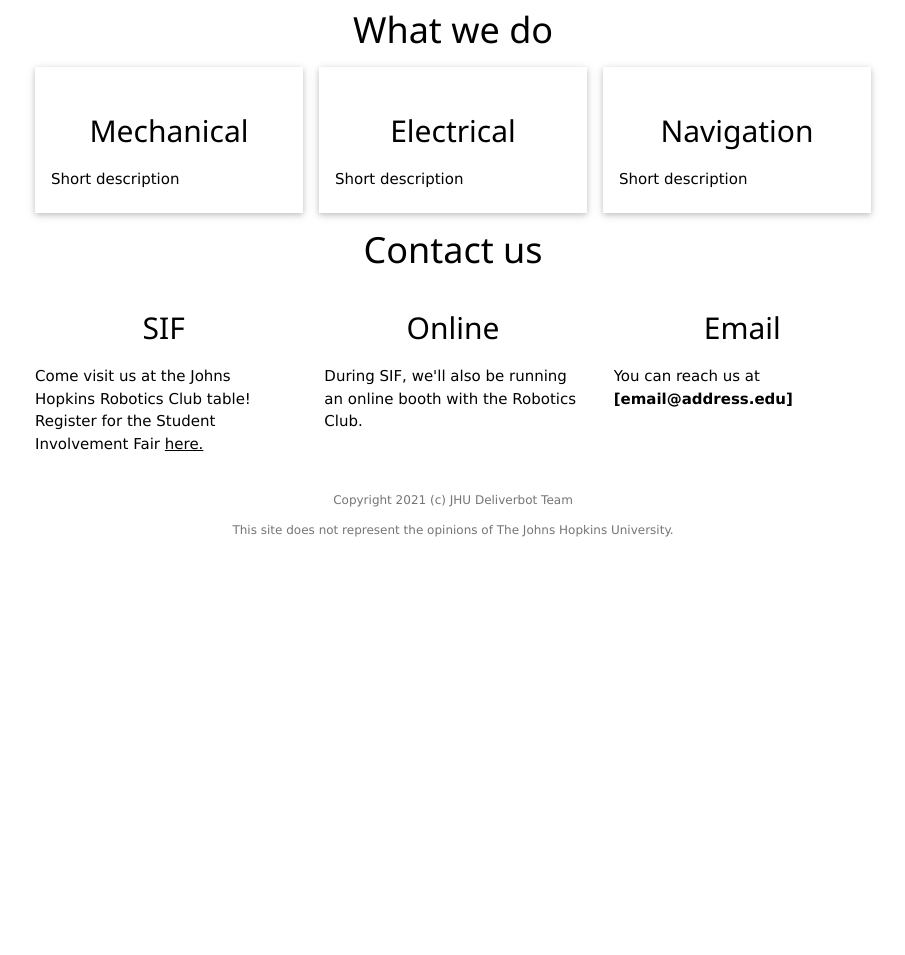
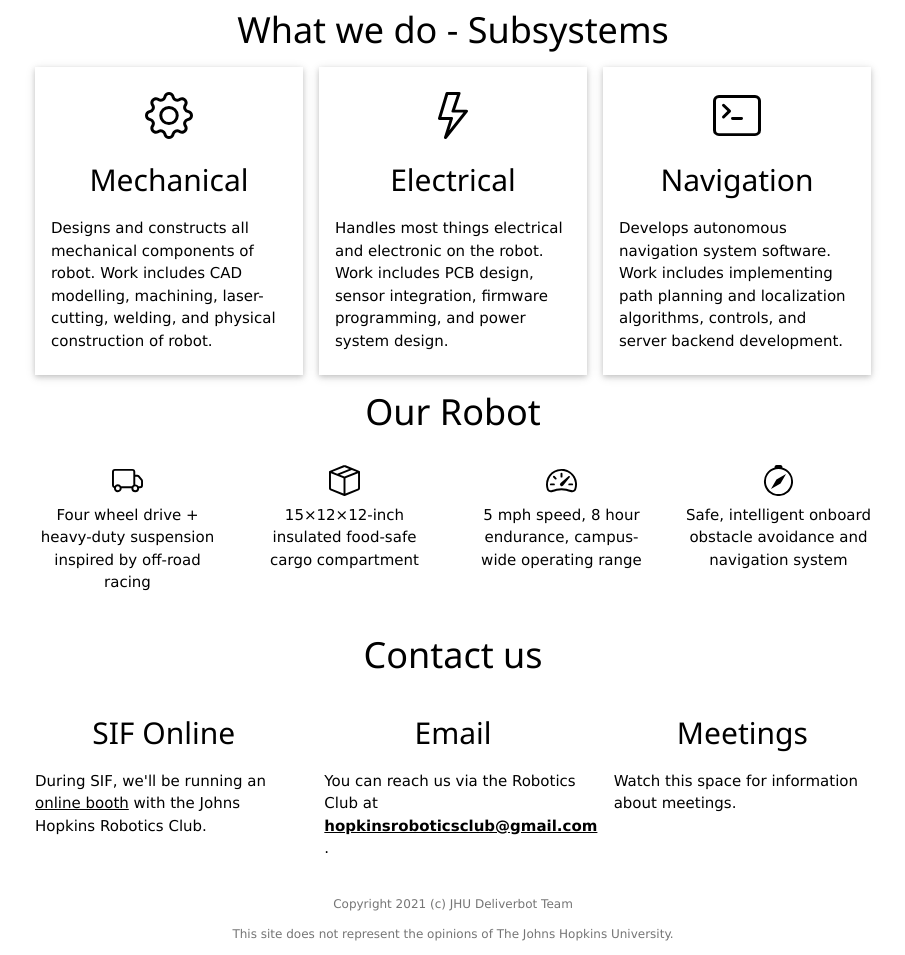
Before and after one commit to JHU-Delivery-Robot/JHU-Delivery-Robot.github.io, a plain HTML site: page index.html in a window 1280 px wide. Shown: the part 521-1476 px from the top of the page, without its empty margins (187-1092 px from the left). Before the commit the page ends 1072 px from the top, so only its background shows below. Drawn offline with Linux system fonts and the light colour scheme.

Commit message:
Added icons and additional descriptions; minor style changes.
* Added proper subsystem descriptions.
* Added robot capabilities.
* Added SVG icons from Bootstrap.
* Changed color of navbar to indigo.

```diff
--- a/index.html
+++ b/index.html
@@ -33,11 +33,12 @@
       }
     </script>
     <link rel="stylesheet" href="w3.css">
+    <link rel="stylesheet" href="https://cdnjs.cloudflare.com/ajax/libs/font-awesome/4.7.0/css/font-awesome.min.css">
   </head>
   <body onload="">
     <!-- Navbar -->
     <div id="navbar" class="w3-top">
-      <div class="w3-bar w3-blue">
+      <div class="w3-bar w3-indigo">
         <a href="#top" class="w3-bar-item w3-button"> <b>[JHU Deliverbot]</b> </a>
         <!-- Right-justify links and hide on small screens -->
         <div class="w3-right w3-hide-small">
@@ -45,7 +46,7 @@
           <a href="#subsystems" class="w3-bar-item w3-button"> Subsystems </a>
           <a href="#contact" class="w3-bar-item w3-button"> Contact </a>
         </div>
-        <a href="javascript:open_close_navmenu()" class="w3-bar-item w3-button w3-right w3-hide-large w3-hide-medium">&#8801;</a>
+        <a href="javascript:open_close_navmenu()" class="w3-bar-item w3-button w3-right w3-hide-large w3-hide-medium"><span class="fa fa-bars"></a>
       </div>
       <!-- Hidable navmenu for small screens -->
       <div id="small-navmenu" class="w3-bar-block w3-blue w3-hide w3-hide-large w3-hide-medium">
@@ -88,51 +89,110 @@
       </div>
 
       <!-- Subsystem cards -->
-      <h1 class="w3-center" id="subsystems"> What we do </h1>
+      <h1 class="w3-center" id="subsystems"> What we do - Subsystems </h1>
       <div class="w3-row-padding">
         <div class="w3-col m4">
           <div class="w3-card w3-padding">
-            <img src="" alt="">
+            <div class="w3-center w3-xxxlarge">
+              <img src="icons/gear.svg" width="20%">
+            </div>
             <h2 class="w3-center"> Mechanical </h2>
-            <p> Short description </p>
+            <p> Designs and constructs all mechanical components of robot.
+              Work includes CAD modelling,
+              machining, laser-cutting, welding,
+              and physical construction of robot.
+            </p>
           </div>
         </div>
         <div class="w3-col m4">
           <div class="w3-card w3-padding">
-            <img src="" alt="">
+            <div class="w3-center w3-xxxlarge">
+              <img src="icons/lightning.svg" width="20%">
+            </div>
             <h2 class="w3-center"> Electrical </h2>
-            <p> Short description </p>
+            <p> Handles most things electrical and electronic on the robot.
+              Work includes PCB design,
+              sensor integration,
+              firmware programming,
+              and power system design.
+            </p>
           </div>
         </div>
         <div class="w3-col m4">
           <div class="w3-card w3-padding">
-            <img src="" alt="">
+            <div class="w3-center w3-xxxlarge">
+              <img src="icons/terminal.svg" width="20%">
+            </div>
             <h2 class="w3-center"> Navigation </h2>
-            <p> Short description </p>
+            <p> Develops autonomous navigation system software.
+              Work includes implementing
+              path planning and localization algorithms,
+              controls,
+              and server backend development.
+            </p>
           </div>
         </div>
+      </div>
+
+      <h1 class="w3-center" id="robot"> Our Robot </h1>
+      <div class="w3-row">
+        <div class="w3-col m3 w3-padding w3-center">
+          <div class="w3-padding">
+            <img src="icons/truck.svg" width="20%">
+          </div>
+          Four wheel drive + heavy-duty suspension inspired by off-road racing
+        </div>
+        <div class="w3-col m3 w3-padding w3-center">
+          <div class="w3-padding">
+            <img src="icons/box-seam.svg" width="20%">
+          </div>
+          15&times;12&times;12-inch insulated food-safe cargo compartment
+        </div>
+        <div class="w3-col m3 w3-padding w3-center">
+          <div class="w3-padding">
+            <img src="icons/speedometer2.svg" width="20%">
+          </div>
+          5 mph speed, 8 hour endurance, campus-wide operating range
+        </div>
+        <div class="w3-col m3 w3-padding w3-center">
+          <div class="w3-padding">
+            <img src="icons/compass.svg" width="20%">
+          </div>
+          Safe, intelligent onboard obstacle avoidance
+          and navigation system
+        </div>
+      </div>
+      <div class="w3-row">
+        <div class="w3-col m3 w3-padding">
+
+        </div>
+
       </div>
 
       <!-- Contact -->
       <h1 class="w3-center" id="contact"> Contact us </h1>
       <div class="w3-row">
         <div class="w3-col m4 w3-padding">
-          <h2 class="w3-center"> SIF </h2>
+          <h2 class="w3-center"> SIF Online </h2>
           <p>
-            Come visit us at the Johns Hopkins Robotics Club table!
-            Register for the Student Involvement Fair <a href=""> here.</a>
-          </p>
-        </div>
-        <div class="w3-col m4 w3-padding">
-          <h2 class="w3-center"> Online </h2>
-          <p>
-            During SIF, we'll also be running an online booth
-            with the Robotics Club.
+            During SIF, we'll be running an
+            <a href=""> online booth</a>
+            with the Johns Hopkins Robotics Club.
           </p>
         </div>
         <div class="w3-col m4 w3-padding">
           <h2 class="w3-center"> Email </h2>
-          <p> You can reach us at <b>[email@address.edu]</b></p>
+          <p> You can reach us via the Robotics Club at
+            <a href="mailto:hopkinsroboticsclub@gmail.com">
+              <b>hopkinsroboticsclub@gmail.com</b>
+            </a>.
+          </p>
+        </div>
+        <div class="w3-col m4 w3-padding">
+          <h2 class="w3-center"> Meetings </h2>
+          <p>
+            Watch this space for information about meetings.
+          </p>
         </div>
       </div>
     </div>
```
Also changed, not shown: icons/box-seam.svg (added), icons/compass.svg (added), icons/gear.svg (added), icons/lightning.svg (added), icons/speedometer2.svg (added), icons/terminal.svg (added), icons/truck.svg (added).
